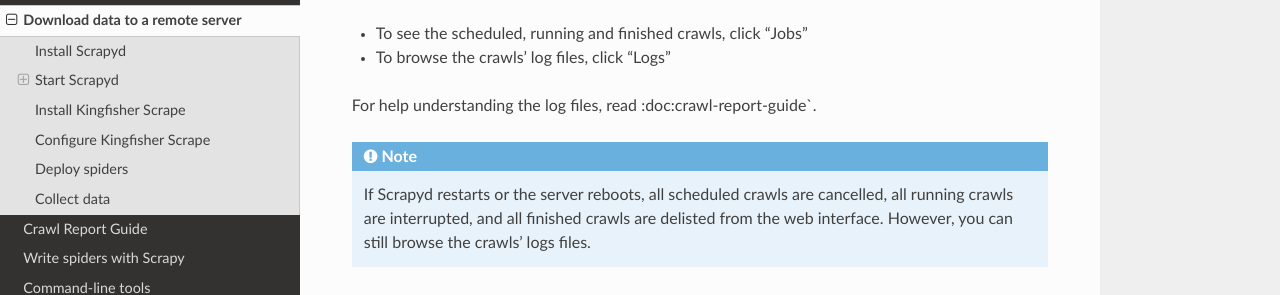
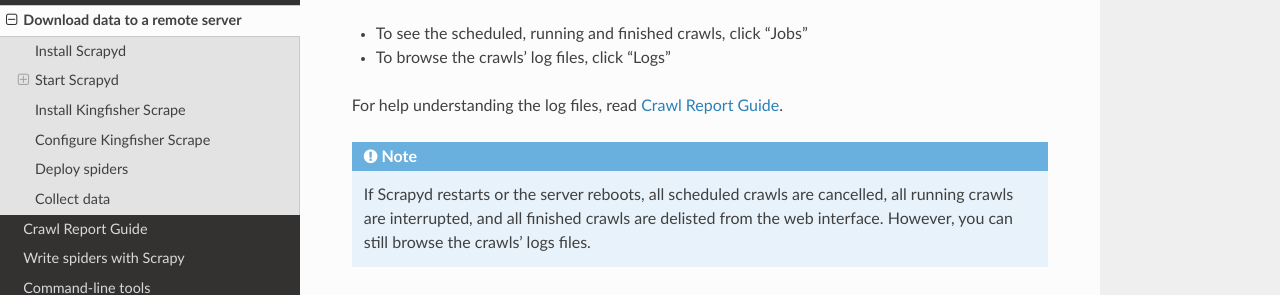
Before and after one commit to open-contracting/kingfisher-collect, a Sphinx documentation site: the page built from docs/scrapyd.rst, in a window 1280 px wide and 900 px high, scrolled down 692 px. Shown: the part 162-457 px from the top of the window. Built offline with Sphinx 7.4.7 and the Read the Docs theme 2.0.0, drawn with Linux system fonts in a browser that asks for light colours.

Commit message:
Fix RST syntax

```diff
--- a/docs/scrapyd.rst
+++ b/docs/scrapyd.rst
@@ -32,7 +32,7 @@
 -  To see the scheduled, running and finished crawls, click "Jobs"
 -  To browse the crawls' log files, click "Logs"
 
-For help understanding the log files, read :doc:crawl-report-guide`.
+For help understanding the log files, read :doc:`crawl-report-guide`.
 
 .. note::
 
```
